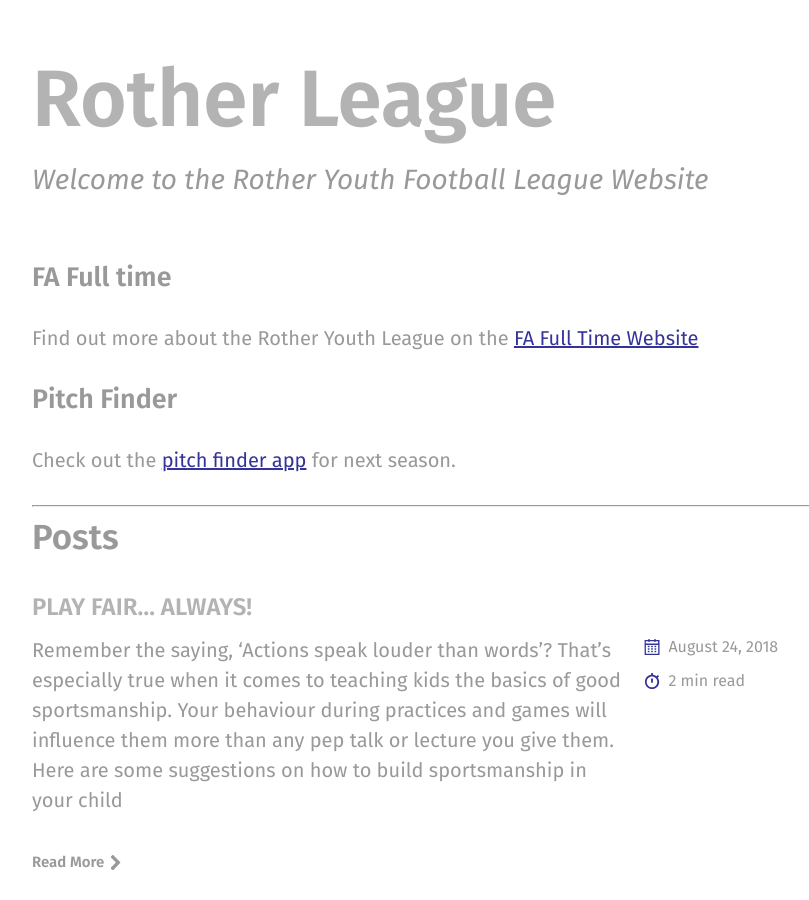
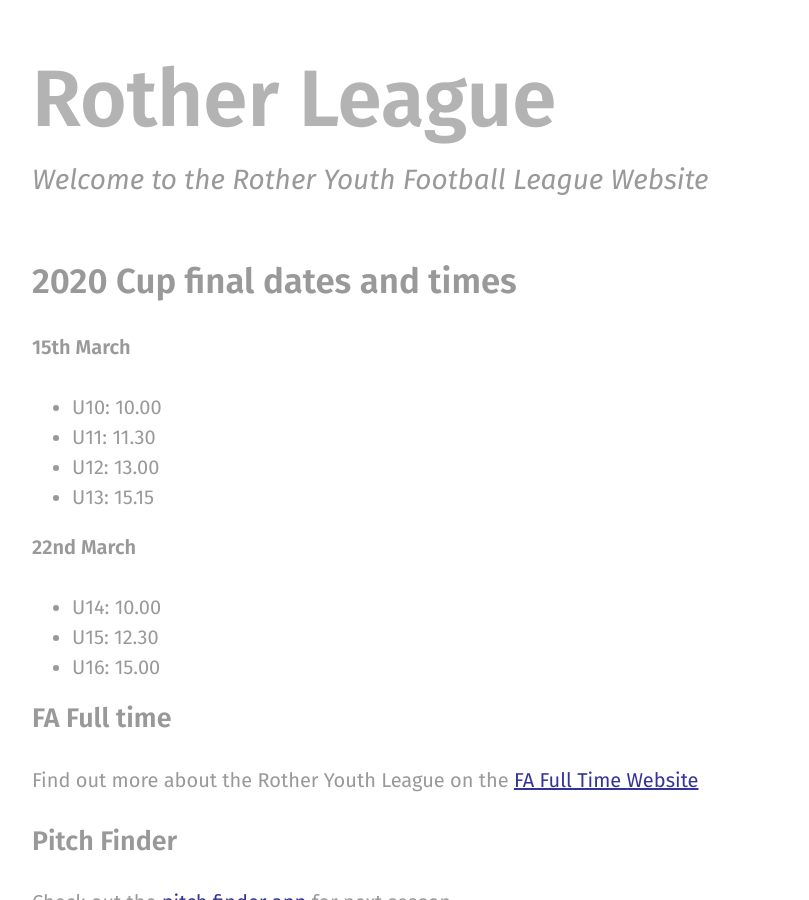
Before and after one commit to rotherleague/Rother, a Jekyll site: the page built from index.html, in a window 1280 px wide and 900 px high, scrolled down 508 px. Shown: the whole window, without its empty margins (48-857 px from the left). Built offline with Jekyll 4.4.1, drawn with Linux system fonts in a browser that asks for light colours; nearby versions of some CDN libraries; the list of posts is cut into pages by our own code.

Commit message:
Update index.html

```diff
--- a/index.html
+++ b/index.html
@@ -6,6 +6,24 @@ sub_title: "Welcome to the Rother Youth Football League Website"
 image: assets/images/banner.jpg
 ---
 
+
+<h2>2020 Cup final dates and times</h2>
+
+<p><strong>15th March</strong></p>
+<ul>
+  <li>U10: 10.00</li>
+  <li>U11: 11.30</li>
+  <li>U12: 13.00</li>
+  <li>U13: 15.15</li>
+</ul>
+
+
+<p><strong>22nd March</strong></p>
+<ul>
+  <li>U14: 10.00</li>
+  <li>U15: 12.30</li>
+  <li>U16: 15.00</li>
+</ul>
 
 <h3>FA Full time</h3>
 <p>Find out more about the Rother Youth League on the <a href="http://fulltime-league.thefa.com/ProcessPublicSelect.do?psSelectedLeague=681144">FA Full Time Website</a>
```
